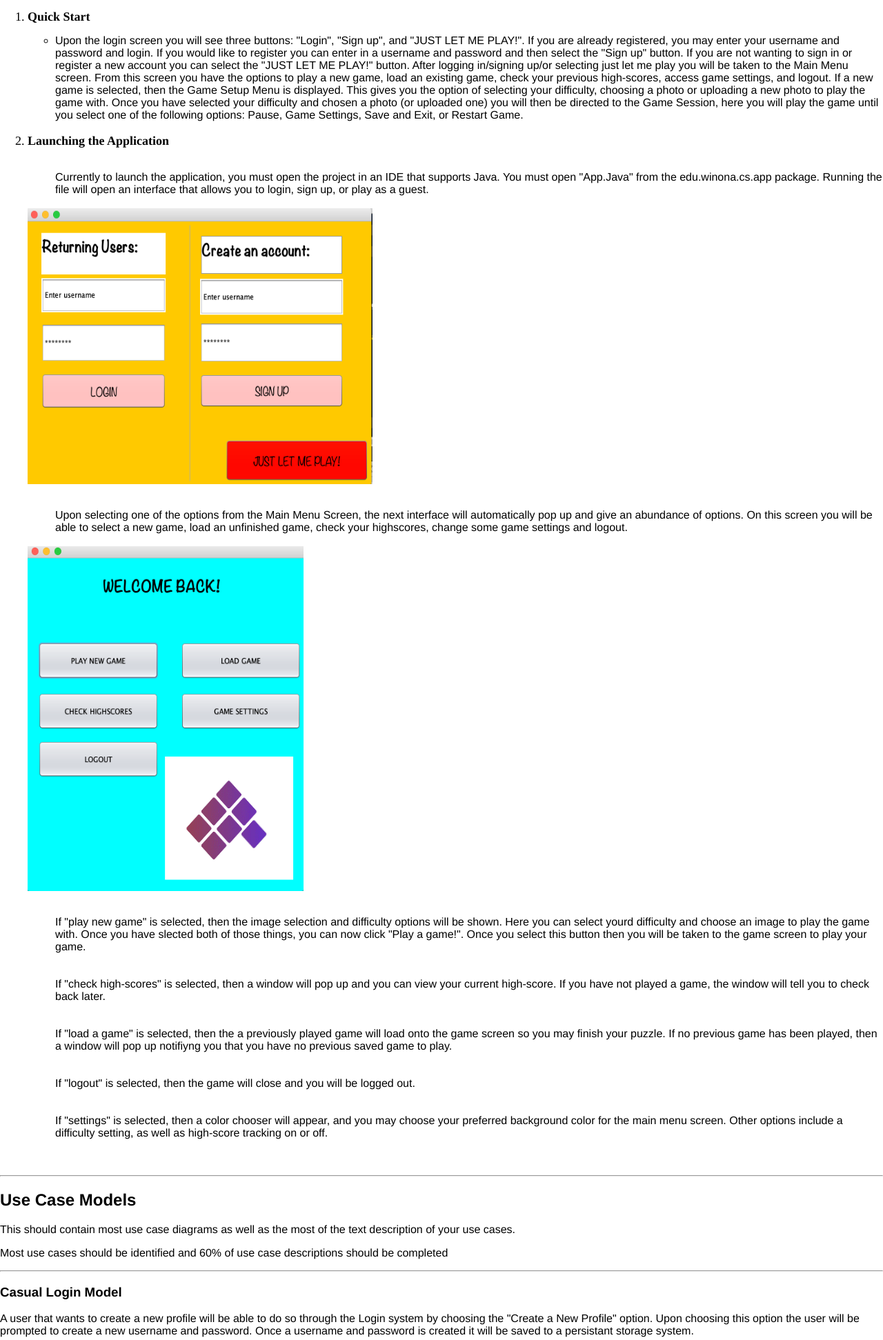
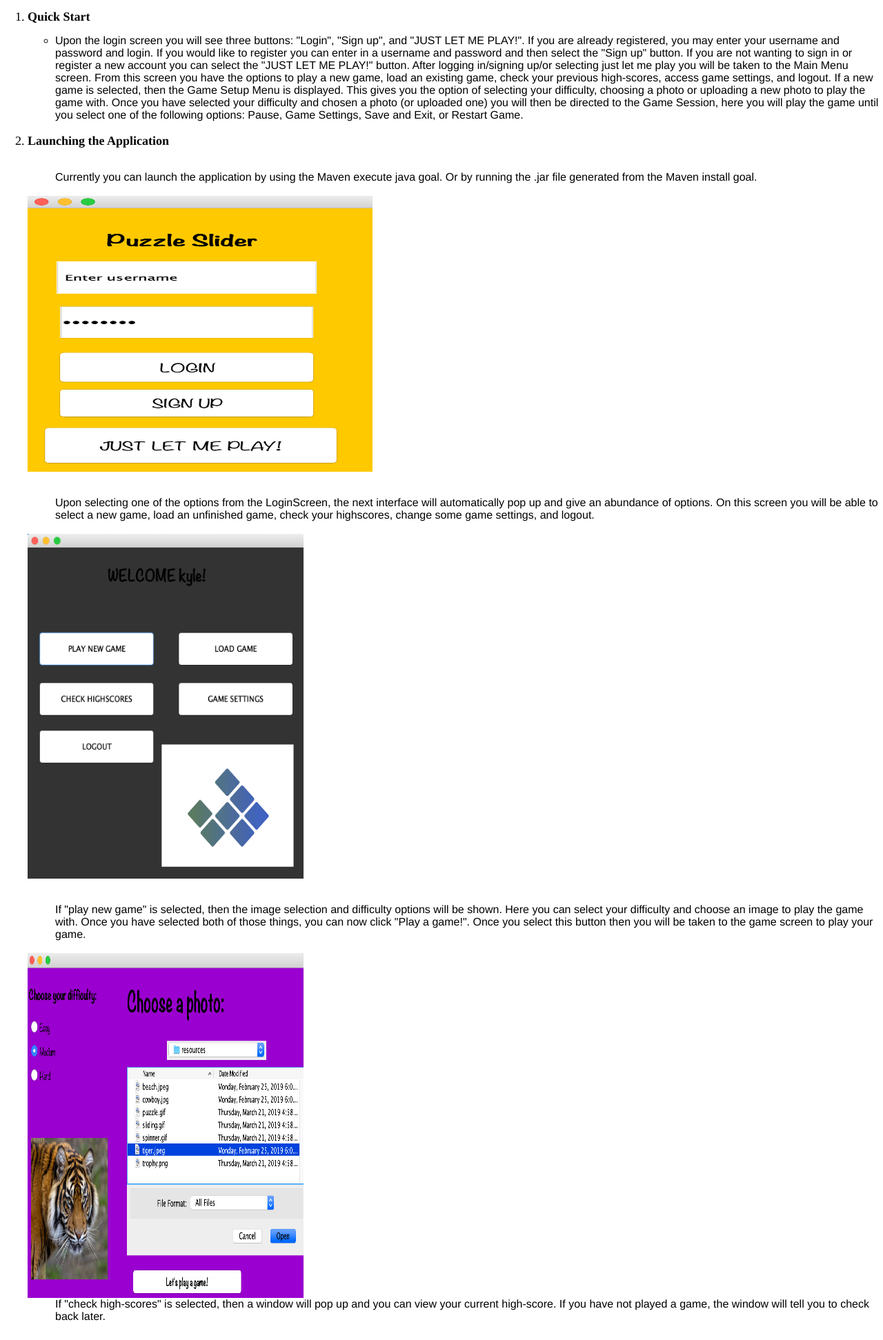
Before and after one commit to KyleAure/winona-cs410-game, a PHP site: page /Milestones/Construction2/index.php in a window 1280 px wide. Shown: the part 965-2908 px from the top of the page at 69% size. Run offline with PHP 8.4, Linux system fonts and the light colour scheme.

Commit message:
Updated documentation and took  new screenshots

```diff
--- a/Milestones/Construction2/020.UsersGuide.html
+++ b/Milestones/Construction2/020.UsersGuide.html
@@ -44,31 +44,37 @@
 
   <li class="li1"><b>Launching the Application</b></li><br>
 
-  <ul>Currently to launch the application, you must open the project in an IDE that supports Java.
-  You must open "App.Java" from the edu.winona.cs.app package. Running the file will open an interface that allows you
-  to login, sign up, or play as a guest.<br><br></ul>
-  <img src="../assets/LoginScreenGUI.png" alt="LoginScreen" width="500" height="400"><br><br>
+  <ul>Currently you can launch the application by using the Maven execute java goal. Or by running the .jar file generated from the Maven install goal.
+  <br><br>
+  </ul>
+  <img src="../assets/LoginScreen.png" alt="LoginScreen" width="500" height="400"><br><br>
 
-  <ul class="ul">Upon selecting one of the options from the Main Menu Screen, the next interface will automatically pop up
+  <ul class="ul">Upon selecting one of the options from the LoginScreen, the next interface will automatically pop up
   and give an abundance of options. On this screen you will be able to select a new game, load an unfinished game, check your highscores,
-  change some game settings and logout.<br><br></ul>
-  <img src="../assets/MainMenuScreenGUI.png" alt="LoginScreen" width="400" height="500"><br><br>
+  change some game settings, and logout.<br><br></ul>
+  <img src="../assets/MainMenu.png" alt="MainMenu" width="400" height="500"><br><br>
 
-  <ul class="ul">If "play new game" is selected, then the image selection and difficulty options will be shown. Here you can select yourd difficulty
-    and choose an image to play the game with. Once you have slected both of those things, you can now click "Play a game!". Once you select this button
-    then you will be taken to the game screen to play your game.</ul><br><br>
+  <ul class="ul">If "play new game" is selected, then the image selection and difficulty options will be shown. Here you can select your difficulty
+    and choose an image to play the game with. Once you have selected both of those things, you can now click "Play a game!". Once you select this button
+    then you will be taken to the game screen to play your game.<br><br></ul>
+    <img src="../assets/StartNewGame.png" alt="StartNewGame" width="400" height="500">
 
   <ul class="ul">If "check high-scores" is selected, then a window will pop up and you can view your current high-score.
     If you have not played a game, the window will tell you to check back later.</ul><br><br>
+    <img src="../assets/HighScores.png" alt="HighScores" width="400" height="500">
 
   <ul class="ul">If "load a game" is selected, then the a previously played game will load onto the game screen so you may finish your puzzle.
     If no previous game has been played, then a window will pop up notifiyng you that you have no previous saved game to play.</ul><br><br>
+    <img src="../assets/GameScrambled.png" alt="scrambled" width="400" height="500">
+    <img src="../assets/GameStart.png" alt="start" width="400" height="500">
 
   <ul class="ul">If "logout" is selected, then the game will close and you will be logged out.</ul><br><br>
 
   <ul class="ul">If "settings" is selected, then a color chooser will appear, and you may choose your preferred background color for the main menu screen.
     Other options include a difficulty setting, as well as high-score tracking on or off.
   </ul><br><br>
-    </ol>
+  <img src="../assets/GameSettingsColor.png" alt="GameSettings" width="400" height="500">
+  <img src="../assets/GameSettingsOther.png" alt="GameSettings" width="400" height="500">
+</ol>
 </body>
 </html>
--- a/Milestones/Construction2/070.WorkingApplicationCode.html
+++ b/Milestones/Construction2/070.WorkingApplicationCode.html
@@ -17,21 +17,16 @@
     Links to working application code:<br>
     <b>APP:</b><br>
     <a href="http://orange-cs410-winona.mybluemix.net/src/main/java/edu/winona/cs/app/App.java">App.java</a><br>
-    <a href="http://orange-cs410-winona.mybluemix.net/src/main/java/edu/winona/cs/app/FileChooser.java">FileChooser.java</a><br>
-    <a href="http://orange-cs410-winona.mybluemix.net/src/main/java/edu/winona/cs/app/GameGUI.java">GameGUI.java</a><br>
-    <a href="http://orange-cs410-winona.mybluemix.net/src/main/java/edu/winona/cs/app/GameScreenEasy.java">GameScreenEasy.java</a><br>
-    <a href="http://orange-cs410-winona.mybluemix.net/src/main/java/edu/winona/cs/app/GameSettings.java">GameSettings.java</a><br>
-    <a href="http://orange-cs410-winona.mybluemix.net/src/main/java/edu/winona/cs/app/GameSetupGUI.java">GameSetupGUI.java</a><br>
+    <a href="http://orange-cs410-winona.mybluemix.net/src/main/java/edu/winona/cs/app/GameScreen.java">GameScreen.java</a><br>
     <a href="http://orange-cs410-winona.mybluemix.net/src/main/java/edu/winona/cs/app/LoginScreen.java">LoginScreen.java</a><br>
     <a href="http://orange-cs410-winona.mybluemix.net/src/main/java/edu/winona/cs/app/MainMenuScreen.java">MainMenuScreen.java</a><br>
-    <a href="http://orange-cs410-winona.mybluemix.net/src/main/java/edu/winona/cs/app/MenuMenuScreen.java">MenuMenuScreen.java</a><br>
-    <a href="http://orange-cs410-winona.mybluemix.net/src/main/java/edu/winona/cs/app/WinLoseGUI.java">WinLoseGUI.java</a><br>
+    <a href="http://orange-cs410-winona.mybluemix.net/src/main/java/edu/winona/cs/app/NewGameSettings.java">NewGameSettings.java</a><br>
+    <a href="http://orange-cs410-winona.mybluemix.net/src/main/java/edu/winona/cs/app/Settings.java">Settings.java</a>
 <br>
     <b>COMPONENT:</b><br>
+    <a href="http://orange-cs410-winona.mybluemix.net/src/main/java/edu/winona/cs/component/AuthenticationHash.java">AuthenticationHash.java</a><br>
     <a href="http://orange-cs410-winona.mybluemix.net/src/main/java/edu/winona/cs/component/GameSession.java">GameSession.java</a><br>
     <a href="http://orange-cs410-winona.mybluemix.net/src/main/java/edu/winona/cs/component/GameSettings.java">GameSettings.java</a><br>
-    <a href="http://orange-cs410-winona.mybluemix.net/src/main/java/edu/winona/cs/component/Player.java">Player.java</a><br>
-    <a href="http://orange-cs410-winona.mybluemix.net/src/main/java/edu/winona/cs/component/Score.java">Score.java</a><br>
     <a href="http://orange-cs410-winona.mybluemix.net/src/main/java/edu/winona/cs/component/UserSettings.java">UserSettings.java</a><br>
 <br>
     <b>DB:</b><br>
@@ -41,12 +36,12 @@
     <a href="http://orange-cs410-winona.mybluemix.net/src/main/java/edu/winona/cs/db/HighScoreTable.java">HighScoreTable.java</a><br>
     <a href="http://orange-cs410-winona.mybluemix.net/src/main/java/edu/winona/cs/db/ImageTable.java">ImageTable.java</a><br>
     <a href="http://orange-cs410-winona.mybluemix.net/src/main/java/edu/winona/cs/db/SaveStateTable.java">SaveStateTable.java</a><br>
-    <a href="http://orange-cs410-winona.mybluemix.net/src/main/java/edu/winona/cs/db/Table.java">Table.java</a><br>
     <a href="http://orange-cs410-winona.mybluemix.net/src/main/java/edu/winona/cs/db/UserSettingsTable.java">UserSettingsTable.java</a><br>
+    <a href="http://orange-cs410-winona.mybluemix.net/src/main/java/edu/winona/cs/db/UserTable.java">UserTable.java</a><br>
 <br>
     <b>GAMELOGIC:</b><br>
     <a href="http://orange-cs410-winona.mybluemix.net/src/main/java/edu/winona/cs/gamelogic/DifficultyLevel.java">DifficultyLevel.java</a><br>
-    <a href="http://orange-cs410-winona.mybluemix.net/src/main/java/edu/winona/cs/gamelogic/MoveLogic.java">MoveLogic.java</a><br>
+    <a href="http://orange-cs410-winona.mybluemix.net/src/main/java/edu/winona/cs/gamelogic/Cell.java">Cell.java</a><br>
     <a href="http://orange-cs410-winona.mybluemix.net/src/main/java/edu/winona/cs/gamelogic/Randomize.java">Randomize.java</a><br>
     <a href="http://orange-cs410-winona.mybluemix.net/src/main/java/edu/winona/cs/gamelogic/Space.java">Space.java</a><br>
 <br>
@@ -57,4 +52,18 @@
     <a href="http://orange-cs410-winona.mybluemix.net/src/main/java/edu/winona/cs/log/DebugFormatter.java">DebugFormatter.java</a><br>
     <a href="http://orange-cs410-winona.mybluemix.net/src/main/java/edu/winona/cs/log/Log.java">Log.java</a><br>
 </p>
+
+<p>
+    Links to automated test code:<br>
+    <b>COMPONENT:</b><br>
+    <a href="http://orange-cs410-winona.mybluemix.net/src/test/java/edu/winona/cs/component/AuthenticationHashTest.java">AuthenticationHashTest.java</a>
+<br>
+    <b>DB:</b><br>
+    <a href="http://orange-cs410-winona.mybluemix.net/src/test/java/edu/winona/cs/db/GameSettingsTableTest.java">GameSettingsTableTest.java</a><br>
+    <a href="http://orange-cs410-winona.mybluemix.net/src/test/java/edu/winona/cs/db/HighScoreTableTest.java">HighScoreTableTest.java</a><br>
+    <a href="http://orange-cs410-winona.mybluemix.net/src/test/java/edu/winona/cs/db/SaveStateTableTest.java">SaveStateTableTest.java</a><br>
+    <a href="http://orange-cs410-winona.mybluemix.net/src/test/java/edu/winona/cs/db/UserSettingsTableTest.java">UserSettingsTableTest.java</a><br>
+    <a href="http://orange-cs410-winona.mybluemix.net/src/test/java/edu/winona/cs/db/UserTableTest.java">UserTableTest.java</a><br>
+<br>
+</p>
 <hr>
--- a/Milestones/Construction2/080.TestCode.html
+++ b/Milestones/Construction2/080.TestCode.html
@@ -5,7 +5,7 @@
 <p>
 	This section should also describe the testing that was not automated.
 </p>
-<h3>Automated Tests</h3>
+<h3>Non-Automated Tests</h3>
 <p>
 	<ul>
 		<li>Test login: Verify user name and password when logging into an account. Throw exceptions for invalid username/password combination.</li>
@@ -13,11 +13,6 @@
 		<li>Test load save game: test selecting a saved game from local directory, throw exception if a previous game is not found. </li>
 		<li>Test upload image: Make sure image uploaded is in correct format and size. Throw exceptions if criteria is not met.</li>
 		<li>Test pause: Validate the pause function is working and stops the timer.</li>
-	</ul>
-</p>
-<h3>Non-automated Tests</h3>
-<p>
-	<ul>
 		<li>Login GUI: Ensure that login GUI accurately notifies user of verification error, username already in use error, and closes correctly.</li>
 		<li>Main Menu GUI: Ensure that all of the main menu options work as expected, and user is able to get back to the login screen if necessary.</li>
 		<li>Game Setup GUI: Ensure that game set options display user preferences correctly, and that these settings are saved between sessions.</li>
@@ -25,4 +20,15 @@
 		<li>Win Lose GUI: Ensure that the Win/Lose GUI correctly displays the high scores of the user, and the previous game session's results.</li>
 	</ul>
 </p>
+<h3>Automated Tests</h3>
+<p>
+	<ul>
+		<li>AuthenticationHash: Ensure that password hashing and verification works.</li>
+		<li>GameSettingsTable: Test that saving and getting game settings from database is successful.</li>
+		<li>HighScoreTable: Test that saving and getting high scores from database is successful.</li>
+		<li>SaveStateTable: Test that saving and getting save states from database is successful.</li>
+		<li>UserSettingsTable: Test that saving and getting user settings from database is successufl.</li>
+		<li>UserTable: Test that saving and getting user's information from database is successful.</li>
+	</ul>
+</p>
 <hr>
--- a/Milestones/Construction2/index.php
+++ b/Milestones/Construction2/index.php
@@ -1,7 +1,7 @@
 <!DOCTYPE html>
 <html>
 <head>
-	<title>Construction 1 for Team Project</title>
+	<title>Construction 2 for Team Project</title>
 	<meta http-equiv="Content-Type" content="text/html; charset=utf-8"/>
 	<link rel="stylesheet" href="../../assets/style.css"/>
 </head>
```
Also changed, not shown: Milestones/assets/GameScrambled.png (added), Milestones/assets/GameSettingsColor.png (added), Milestones/assets/GameSettingsOther.png (added), Milestones/assets/GameStart.png (added), Milestones/assets/HighScores.png (added), Milestones/assets/LoginScreen.png (added), Milestones/assets/LoginScreenGUI.png (deleted), Milestones/assets/Login_gui.png (deleted), Milestones/assets/MainMenu.png (added), Milestones/assets/MainMenuScreenGUI.png (deleted), Milestones/assets/StartNewGame.png (added).
